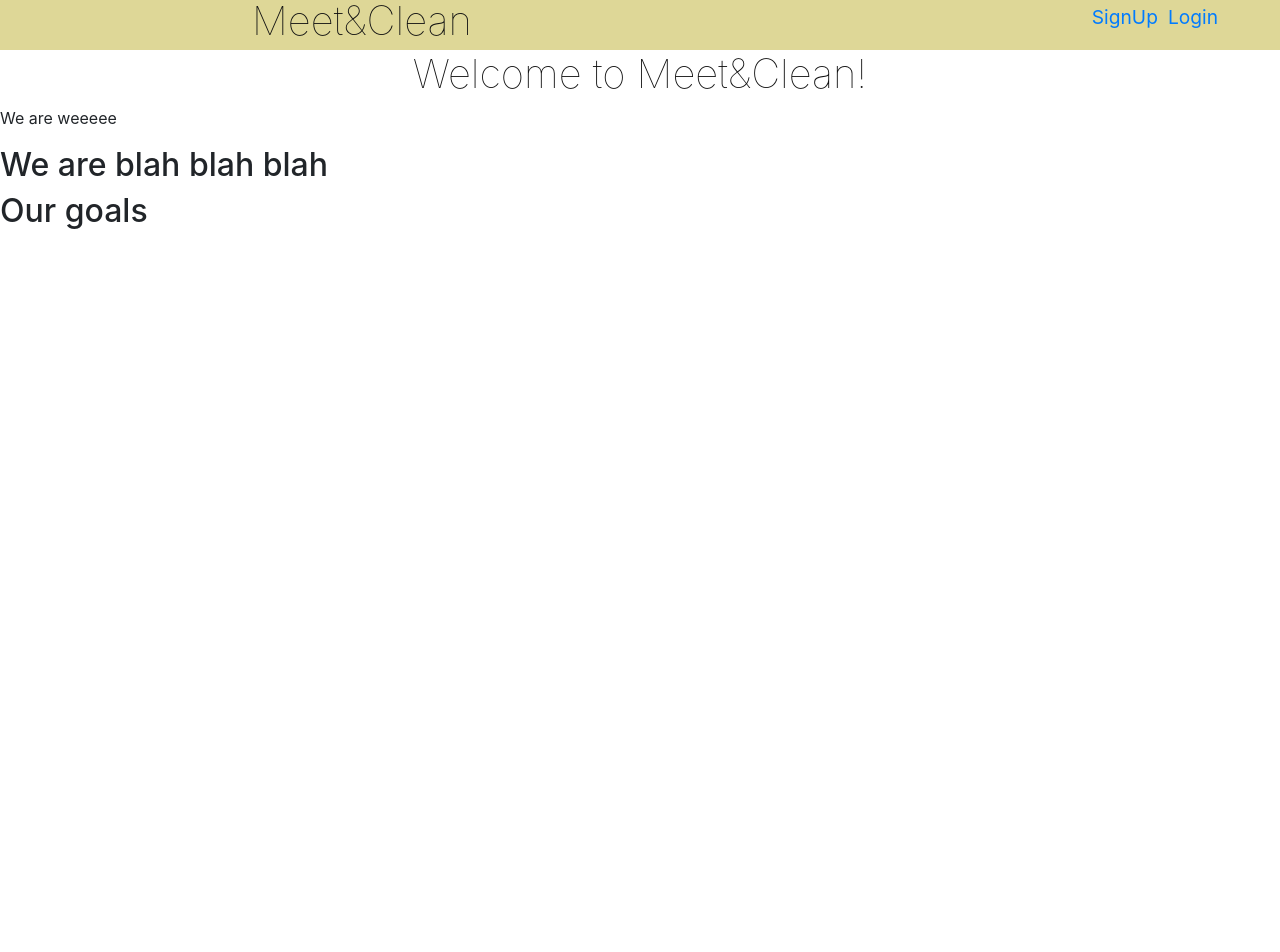
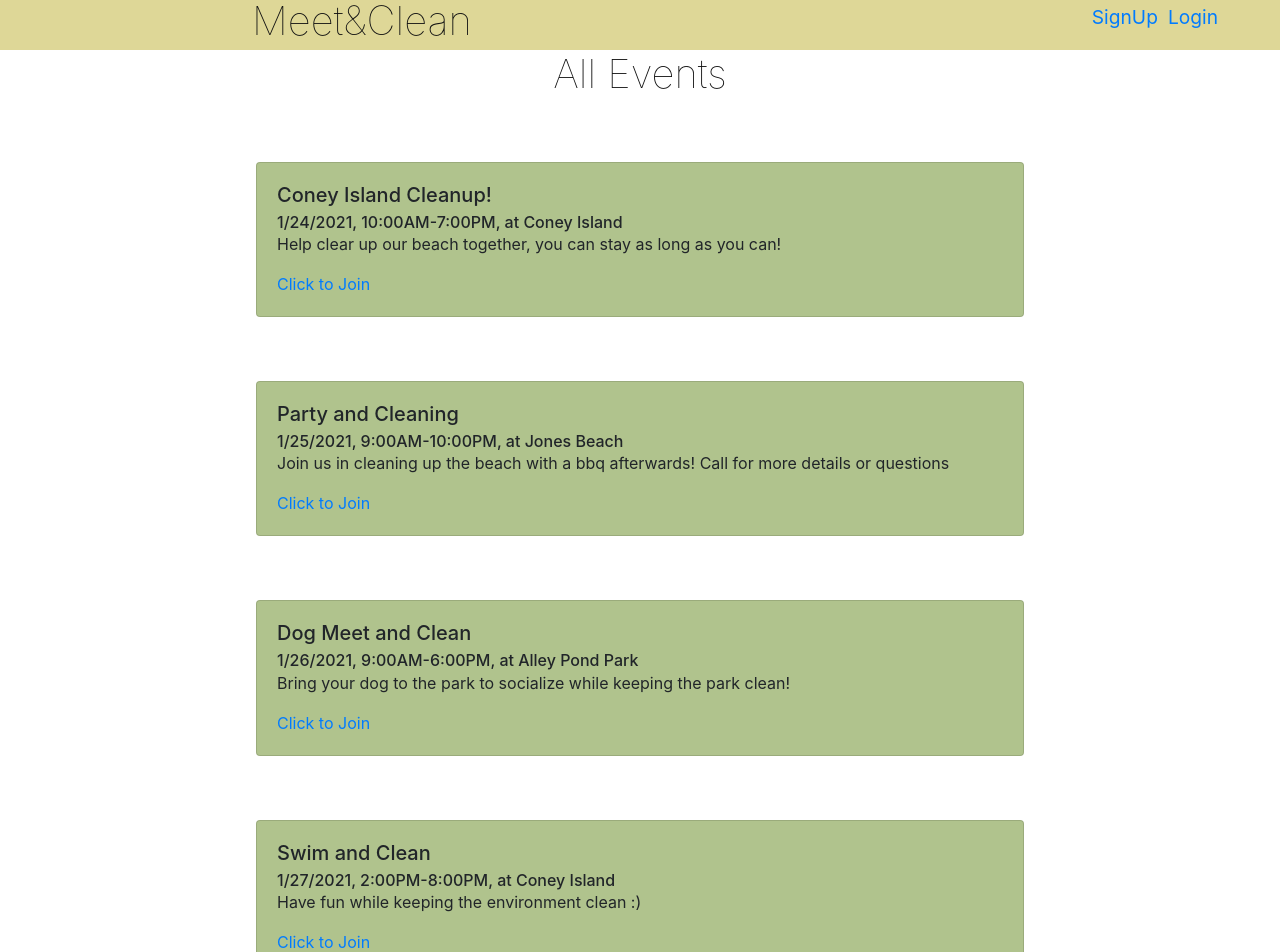
Before and after one commit to EdwinPineda/cuny2021, a React (Create React App) app in the folder client/: page / in a window 1280 px wide. Shown: the top 952 px of the page. Before the commit the page ends 800 px from the top, so only its background shows below. Built offline with nearby package versions, Linux system fonts and the light colour scheme.

Commit message:
edits to events page

```diff
--- a/client/src/App.js
+++ b/client/src/App.js
@@ -17,7 +17,7 @@ export class App extends Component {
       <AuthProvider>
         <Router>
           <Switch>
-            <Route exact path="/" component={Home} />
+            <Route exact path="/" component={Events} />
             <Route exact path="/login" component={Login} />
             <Route exact path="/register" component={SignUp} />
             <PrivateRoute exact path="/profile" component={Profile} />
--- a/client/src/components/pages/Events/Events.css
+++ b/client/src/components/pages/Events/Events.css
@@ -3,4 +3,5 @@
     margin-top: 5%;
     margin-left: 20%;
     margin-right: 20%;
+    background-color: #b0c38d;
 }
--- a/client/src/components/pages/Events/Events.jsx
+++ b/client/src/components/pages/Events/Events.jsx
@@ -30,6 +30,15 @@ export class Events extends Component{
 
                     <Card>
                         <Card.Body>
+                            <Card.Title>Dog Meet and Clean</Card.Title>
+                            <Card.Subtitle>1/26/2021, 9:00AM-6:00PM, at Alley Pond Park</Card.Subtitle>
+                            <Card.Text>Bring your dog to the park to socialize while keeping the park clean!</Card.Text>
+                            <Card.Link href="#">Click to Join</Card.Link>
+                        </Card.Body>
+                    </Card>
+
+                    <Card>
+                        <Card.Body>
                             <Card.Title>Swim and Clean</Card.Title>
                             <Card.Subtitle>1/27/2021, 2:00PM-8:00PM, at Coney Island</Card.Subtitle>
                             <Card.Text>Have fun while keeping the environment clean :)</Card.Text>
--- a/client/src/components/pages/SignUp/SignUp.jsx
+++ b/client/src/components/pages/SignUp/SignUp.jsx
@@ -60,7 +60,6 @@ class SignUp extends Component{
         return(
             <div>
                 <NavBar/>
-
             <div className="wrapper">
             <div className="form-wrapper">
                 <h1>Register for Meet&Clean</h1>
@@ -99,7 +98,7 @@ class SignUp extends Component{
                                     <form action="/" class="inline">
                                             <button class="float-left submit-button" >Register now</button>
                                     </form>
-                                    <small>Already have an account? Click here to register</small>
+                                    <small>Already have an account? Click here to login</small>
                     </div>
 
 
```
